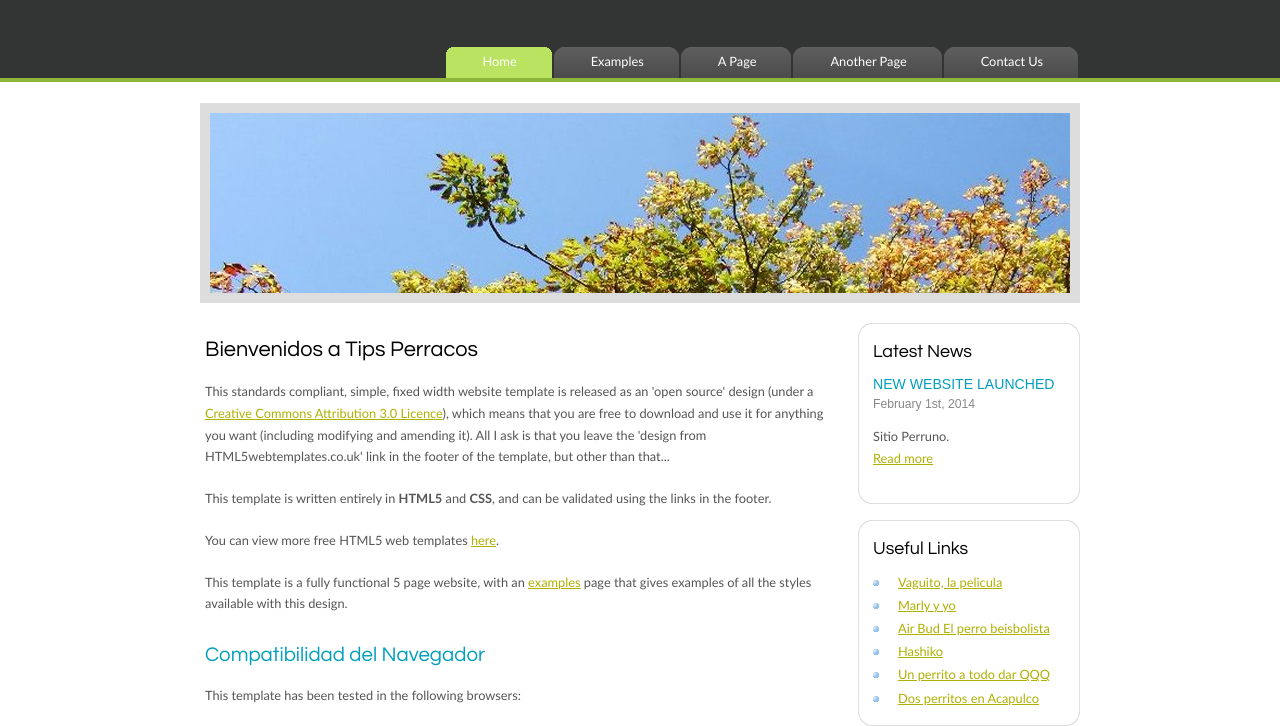
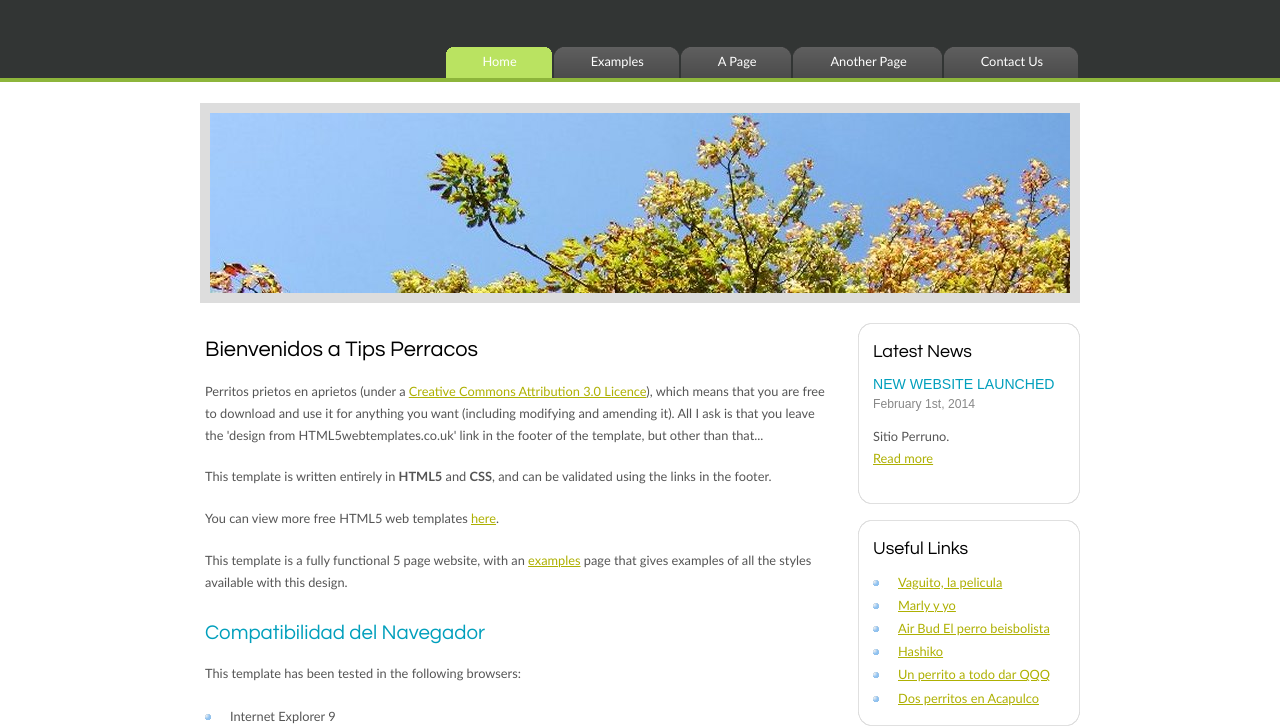
Before and after one commit to juliocesarvc/proyecto-web-vccjvc, a plain HTML site: page index.html in a window 1280 px wide. Shown: the part 94-820 px from the top of the page. Drawn offline with Linux system fonts and the light colour scheme.

Commit message:
Perritos prietos en aprietos

```diff
--- a/index.html
+++ b/index.html
@@ -77,7 +77,7 @@
       <div id="content">
         <!-- insert the page content here -->
         <h1>Bienvenidos a Tips Perracos</h1>
-        <p>This standards compliant, simple, fixed width website template is released as an 'open source' design (under a <a href="http://creativecommons.org/licenses/by/3.0">Creative Commons Attribution 3.0 Licence</a>), which means that you are free to download and use it for anything you want (including modifying and amending it). All I ask is that you leave the 'design from HTML5webtemplates.co.uk' link in the footer of the template, but other than that...</p>
+        <p>Perritos prietos en aprietos (under a <a href="http://creativecommons.org/licenses/by/3.0">Creative Commons Attribution 3.0 Licence</a>), which means that you are free to download and use it for anything you want (including modifying and amending it). All I ask is that you leave the 'design from HTML5webtemplates.co.uk' link in the footer of the template, but other than that...</p>
         <p>This template is written entirely in <strong>HTML5</strong> and <strong>CSS</strong>, and can be validated using the links in the footer.</p>
         <p>You can view more free HTML5 web templates <a href="http://www.html5webtemplates.co.uk">here</a>.</p>
         <p>This template is a fully functional 5 page website, with an <a href="examples.html">examples</a> page that gives examples of all the styles available with this design.</p>
```
